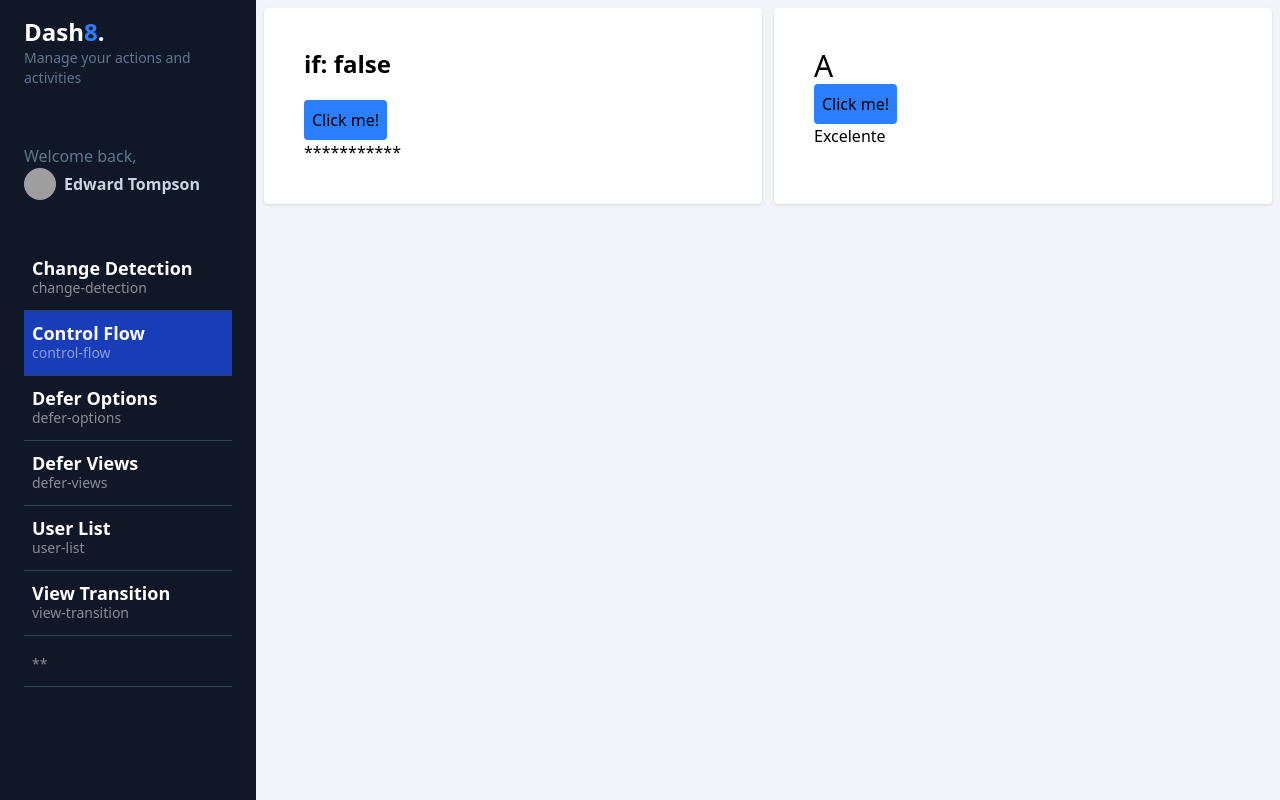
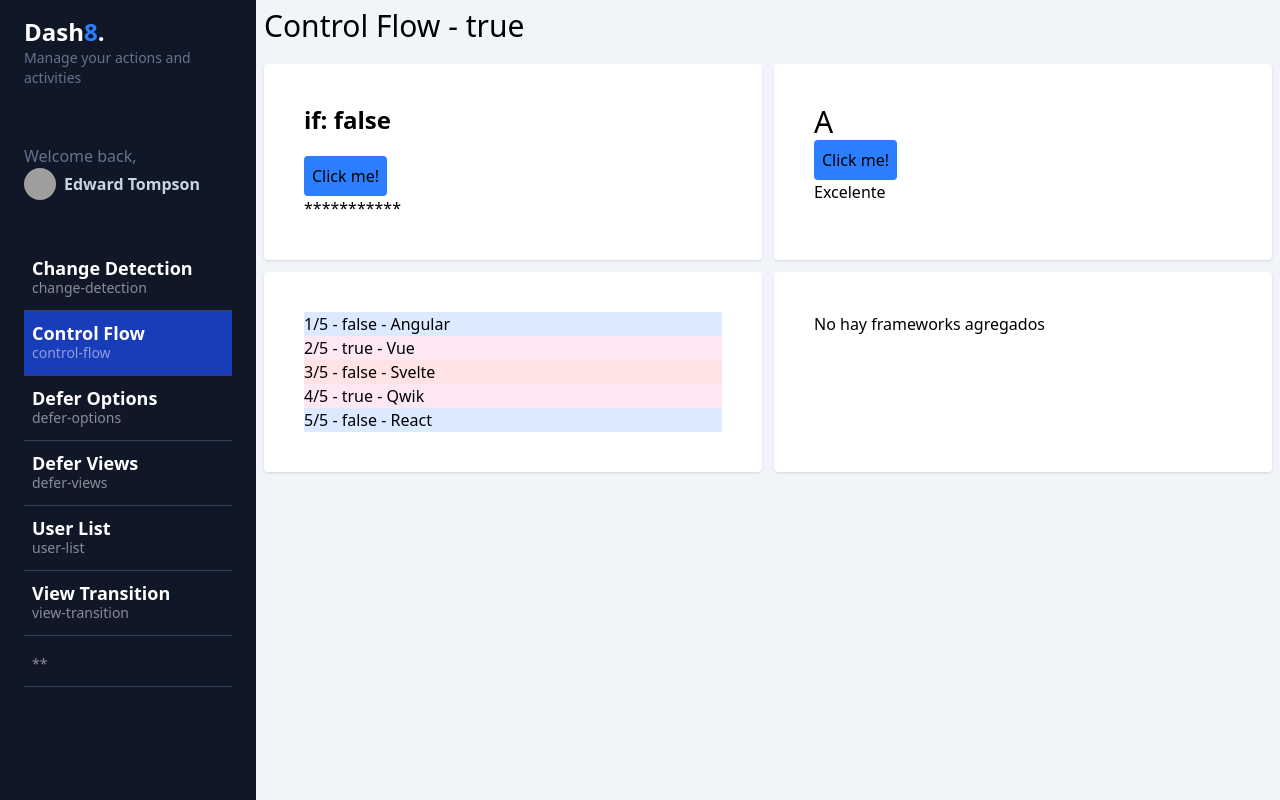
Before and after one commit to CarlosEduardoCardonaB/my-dashboard, an Angular app: page /dashboard/control-flow in a window 1280 px wide. Built offline with nearby package versions, Linux system fonts and the light colour scheme; grey boxes are pictures that could not be loaded; a web font is replaced by a local one.

Commit message:
se crean ciclos for con sus atributos de ciclo como el odd, first, last, even, count y también input con validación de obligatoriedad. También el booleanAttribute en el Input

```diff
--- a/src/app/dashboard/pages/control-flow/control-flow.component.html
+++ b/src/app/dashboard/pages/control-flow/control-flow.component.html
@@ -1,3 +1,7 @@
+<app-title [title]="titleEnviado" withShadow/>
+
+<!-- <h1 class="text-3xl mb-5">Control Flow</h1> -->
+
 <section class="grid grid-cols-1 md:grid-cols-2 gap-3">
   <!-- ngIf @if -->
   <div class="bg-white rounded shadow p-10">
@@ -39,4 +43,35 @@
     }
 
   </div>
+
+
+  <div class="bg-white rounded shadow p-10">
+    <ul>
+      @for (framework of frameworks(); track framework; let i = $index, first =  $first, last = $last, even = $even, odd = $odd, count = $count) {
+        <li [class]="{
+          'bg-red-100': even && !first && !last,
+          'bg-pink-100': odd && !first && !last,
+          'bg-blue-100': first || last
+        }">
+          {{ i + 1 }}/{{ count }} - {{ odd }} - {{ framework }}</li>
+
+      }
+    </ul>
+  </div>
+
+  <div class="bg-white rounded shadow p-10">
+
+    <ul>
+      @for (framework of frameworks2(); track $index) {
+        <li>{{ framework }}</li>
+      }@empty {
+        <li>No hay frameworks agregados</li>
+      }
+
+
+    </ul>
+
+
+  </div>
+
 </section>
--- a/src/app/dashboard/pages/control-flow/control-flow.component.ts
+++ b/src/app/dashboard/pages/control-flow/control-flow.component.ts
@@ -1,4 +1,5 @@
 import { Component, signal } from '@angular/core';
+import { TitleComponent } from '@shared/title/title.component';
 
 type Grade = 'A'| 'B' | 'C' | 'D' | 'E' | 'F'
 
@@ -7,7 +8,9 @@ type Grade = 'A'| 'B' | 'C' | 'D' | 'E' | 'F'
 @Component({
   selector: 'app-control-flow',
   standalone: true,
-  imports: [],
+  imports: [
+    TitleComponent
+  ],
   templateUrl: './control-flow.component.html',
   styles: `
     :host {
@@ -19,13 +22,20 @@ type Grade = 'A'| 'B' | 'C' | 'D' | 'E' | 'F'
 //Con la palabra "default" podemos usar la ruta directa a este componente en el app.routes.ts
 export default class ControlFlowComponent {
 
+  public titleEnviado = 'Control Flow'
+
+
   public showContent = signal(false);
   //si declaramos esta señal como "asReadonly" no vamos a poder modificarla con el método "update"
   //public showContent = signal(false).asReadonly;
 
 
   public grade = signal<Grade>('A');
-  count = 0;
+  count:number = 0;
+  public frameworks = signal(['Angular', 'Vue', 'Svelte', 'Qwik', 'React']);
+
+  //Este caso de señal vacía es para probar el @empty del html, esto quiere decir que cuando no hay elementos, entonces se muestra lo que este adentro del @empty
+  public frameworks2 = signal([]);
 
 
   public toggleContent() {
--- a/src/app/shared/title/title.component.html
+++ /dev/null
@@ -1 +0,0 @@
-<p>title works!</p>,
--- a/src/app/shared/title/title.component.ts
+++ b/src/app/shared/title/title.component.ts
@@ -1,14 +1,22 @@
-import { Component } from '@angular/core';
+import { booleanAttribute, Component, Input } from '@angular/core';
 
 @Component({
   selector: 'app-title',
   standalone: true,
   imports: [],
-  templateUrl: './title.component.html',
+  template: `
+    <h1 class="text-3xl mb-5">{{ title }} -  {{ withShadow }}</h1>
+  `,
   styles: `
     :host {
       display: block;
     }
   `,
 })
-export class TitleComponent { }
+export class TitleComponent {
+  //con el simbolo de admiración ! le decimos a typescritp que esta variable siempre va a tener un valor para que no me pida inicializarla
+  @Input({ required: true }) title!: string;
+
+  //Con el "booleanAttribute" lo que hacemos es validar si el atributo está o no está y el nos va a imprimir un true si está o un false si no lo envian, y no importa si del otro lado lo envían como un string, el solo valida si está o no presente
+  @Input({ transform: booleanAttribute }) withShadow: boolean = false;
+}
```
